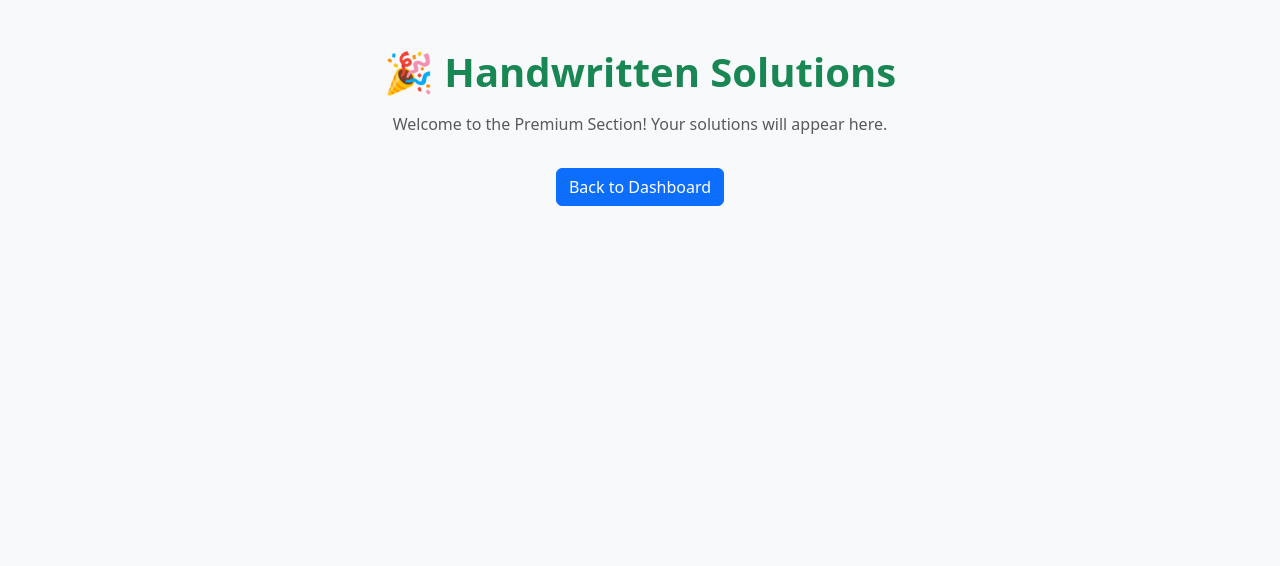
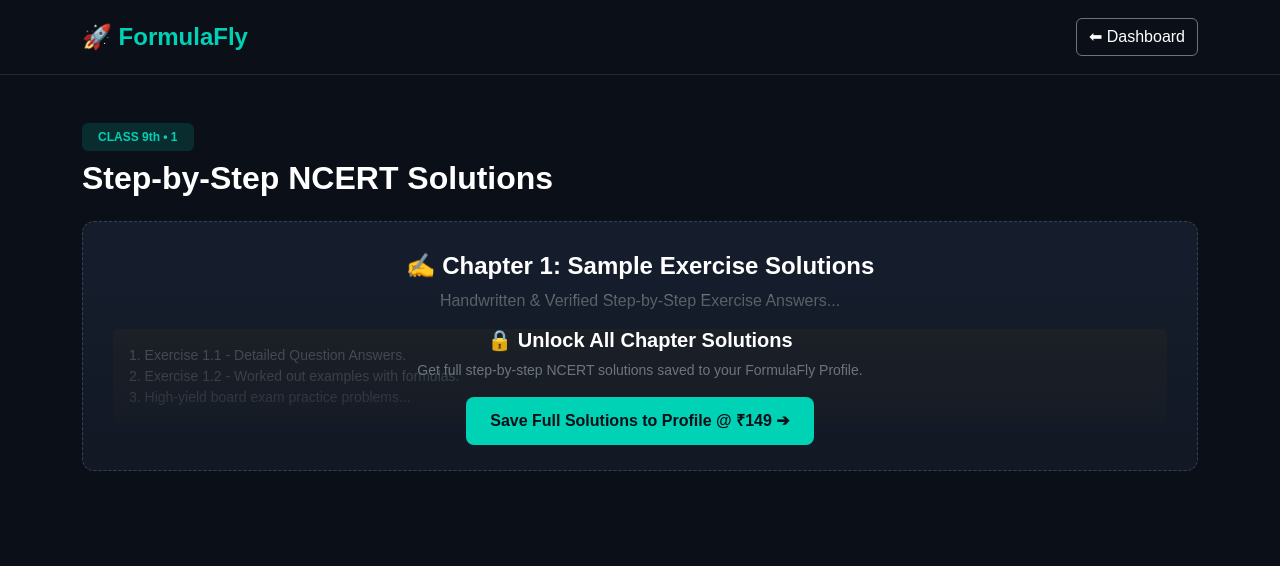
Before and after one commit to tapanshu05/quiz-application, a Django app: page /solutions/?subject=1&class=9 in a window 1280 px wide. Shown: the top 566 px of the page. Run offline with Django 5.2, Linux system fonts and the light colour scheme; a user stored in the database is signed in; tables that the repository leaves empty hold one stand-in row (values such as "Sample post").

Commit message:
Updated solutions.html with dark theme preview and dynamic pricing

```diff
--- a/quiz_app/templates/quiz_app/solutions.html
+++ b/quiz_app/templates/quiz_app/solutions.html
@@ -2,14 +2,84 @@
 <html lang="en">
 <head>
     <meta charset="UTF-8">
-    <title>Handwritten Solutions - Premium Only</title>
+    <meta name="viewport" content="width=device-width, initial-scale=1.0">
+    <title>{{ request.GET.subject }} Class {{ request.GET.class }} Solutions - FormulaFly</title>
     <link href="https://cdn.jsdelivr.net/npm/bootstrap@5.3.0/dist/css/bootstrap.min.css" rel="stylesheet">
+    <style>
+        body { background-color: #0b0f17; color: #ffffff; font-family: sans-serif; }
+        .navbar-teachoo { background-color: #0b0f17; padding: 18px 0; border-bottom: 1px solid #1e293b; }
+        .brand-logo { font-size: 24px; font-weight: 800; color: #00d2b5; text-decoration: none; }
+        .preview-box {
+            background: #151d2c;
+            border: 1px dashed #334155;
+            border-radius: 12px;
+            padding: 30px;
+            text-align: center;
+            position: relative;
+            overflow: hidden;
+        }
+        .blur-overlay {
+            position: absolute;
+            bottom: 0; left: 0; right: 0;
+            height: 70%;
+            background: linear-gradient(to bottom, rgba(18,24,36,0.2), #121824);
+            display: flex;
+            flex-direction: column;
+            justify-content: flex-end;
+            align-items: center;
+            padding-bottom: 25px;
+        }
+        .btn-pay {
+            background: #00d2b5; color: #0b0f17; font-weight: 700; padding: 12px 24px; border-radius: 8px; text-decoration: none;
+            transition: all 0.2s ease;
+        }
+        .btn-pay:hover {
+            background: #00b39b;
+        }
+    </style>
 </head>
-<body class="bg-light">
-    <div class="container text-center py-5">
-        <h1 class="fw-bold text-success mb-3">🎉 Handwritten Solutions</h1>
-        <p class="text-muted">Welcome to the Premium Section! Your solutions will appear here.</p>
-        <a href="/dashboard/" class="btn btn-primary mt-3">Back to Dashboard</a>
+<body>
+
+    <nav class="navbar navbar-teachoo">
+        <div class="container d-flex justify-content-between align-items-center">
+            <a href="/" class="brand-logo">🚀 FormulaFly</a>
+            <a href="{% url 'dashboard' %}" class="btn text-white border-secondary">⬅ Dashboard</a>
+        </div>
+    </nav>
+
+    <div class="container py-5">
+        <div class="mb-4">
+            <span class="badge px-3 py-2 fw-bold" style="background: rgba(0,210,181,0.15); color: #00d2b5;">
+                CLASS {{ request.GET.class }}th • {{ request.GET.subject|upper }}
+            </span>
+            <h2 class="fw-bold mt-2">Step-by-Step NCERT Solutions</h2>
+        </div>
+
+        <!-- Free Preview Area -->
+        <div class="preview-box mb-5">
+            <h4 class="fw-bold text-white mb-2">✍️ Chapter 1: Sample Exercise Solutions</h4>
+            <p class="text-secondary">Handwritten & Verified Step-by-Step Exercise Answers...</p>
+            <div class="text-start text-secondary small p-3 bg-dark rounded mb-3">
+                1. Exercise 1.1 - Detailed Question Answers.<br>
+                2. Exercise 1.2 - Worked out examples with formulas.<br>
+                3. High-yield board exam practice problems...
+            </div>
+
+            <!-- Dynamic Lock Banner -->
+            <div class="blur-overlay">
+                <h5 class="fw-bold text-white mb-2">🔒 Unlock All Chapter Solutions</h5>
+                <p class="text-secondary small mb-3">Get full step-by-step NCERT solutions saved to your FormulaFly Profile.</p>
+
+                <a href="{% url 'checkout' %}" class="btn-pay">
+                    {% if request.GET.class == '9' or request.GET.class == '10' %}
+                        Save Full Solutions to Profile @ ₹149 ➔
+                    {% else %}
+                        Save Full Solutions to Profile @ ₹199 ➔
+                    {% endif %}
+                </a>
+            </div>
+        </div>
     </div>
+
 </body>
 </html>
```
